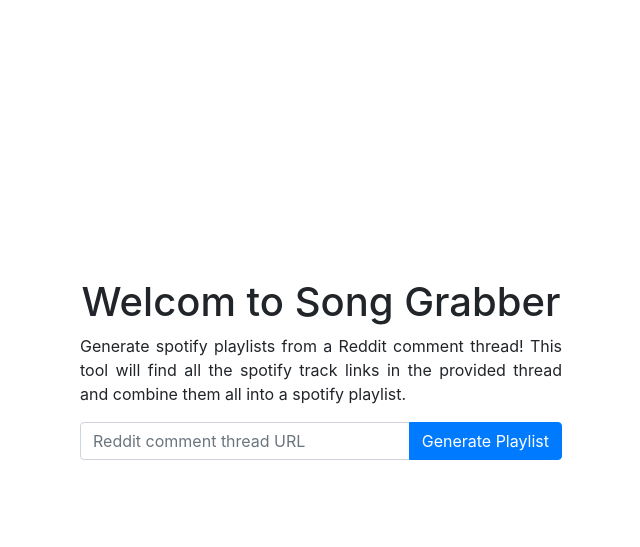
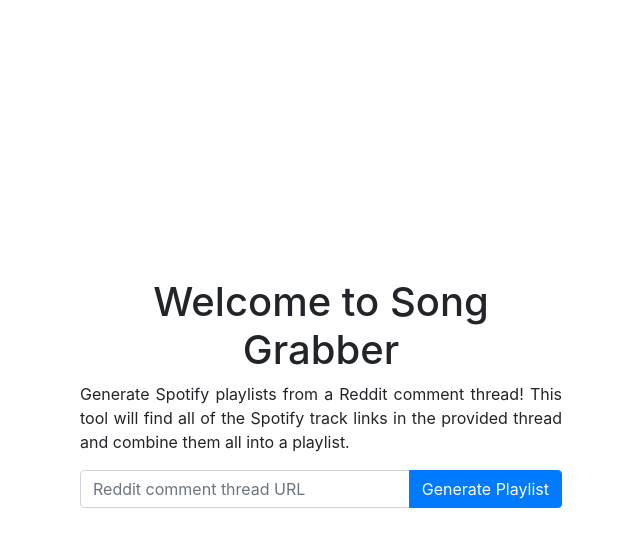
Before and after one commit to Districtfine/song-grabber, a Flask app: page / in a window 1280 px wide. Shown: the top 547 px of the page, without its empty margins (319-959 px from the left). Run offline with Flask 2, Linux system fonts and the light colour scheme; some libraries are stand-ins or nearby versions.

Commit message:
Fix typos

```diff
--- a/app/templates/base.html
+++ b/app/templates/base.html
@@ -32,11 +32,11 @@
         <div class="container d-flex vh-100">
             <div class="col ml-auto mr-auto" style="max-width:32em; margin-top: 25%;">
                 <h1 class="text-center">
-                    Welcom to Song Grabber
+                    Welcome to Song Grabber
                 </h1>
                 <p style="width: auto; text-align: justify">
-                    Generate spotify playlists from a Reddit comment thread! This tool will find all the spotify
-                    track links in the provided thread and combine them all into a spotify playlist.
+                    Generate Spotify playlists from a Reddit comment thread! This tool will find all of the Spotify
+                    track links in the provided thread and combine them all into a playlist.
                 </p>
                 <form action="" method="post" novalidate>
                     {{ form.hidden_tag() }}
```
